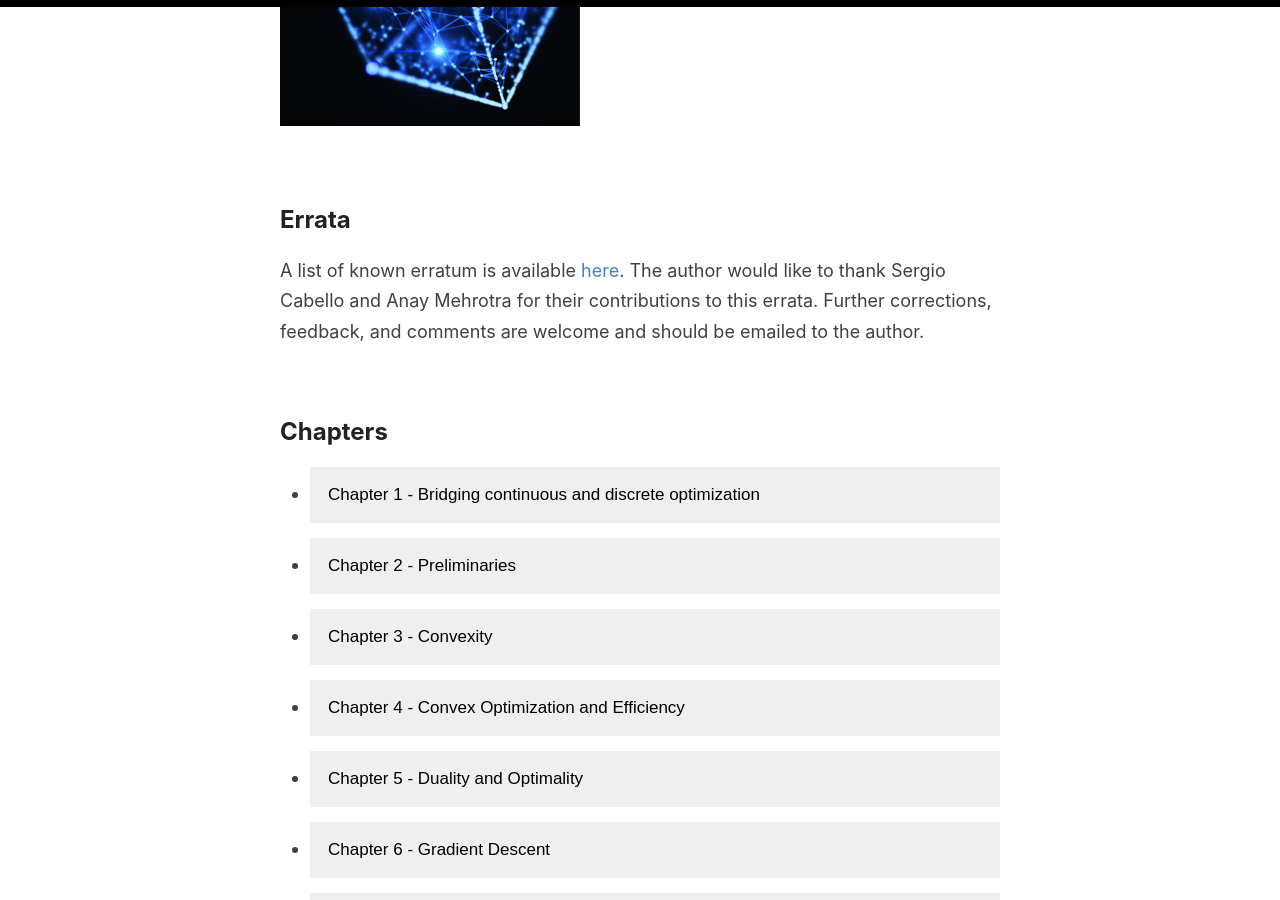
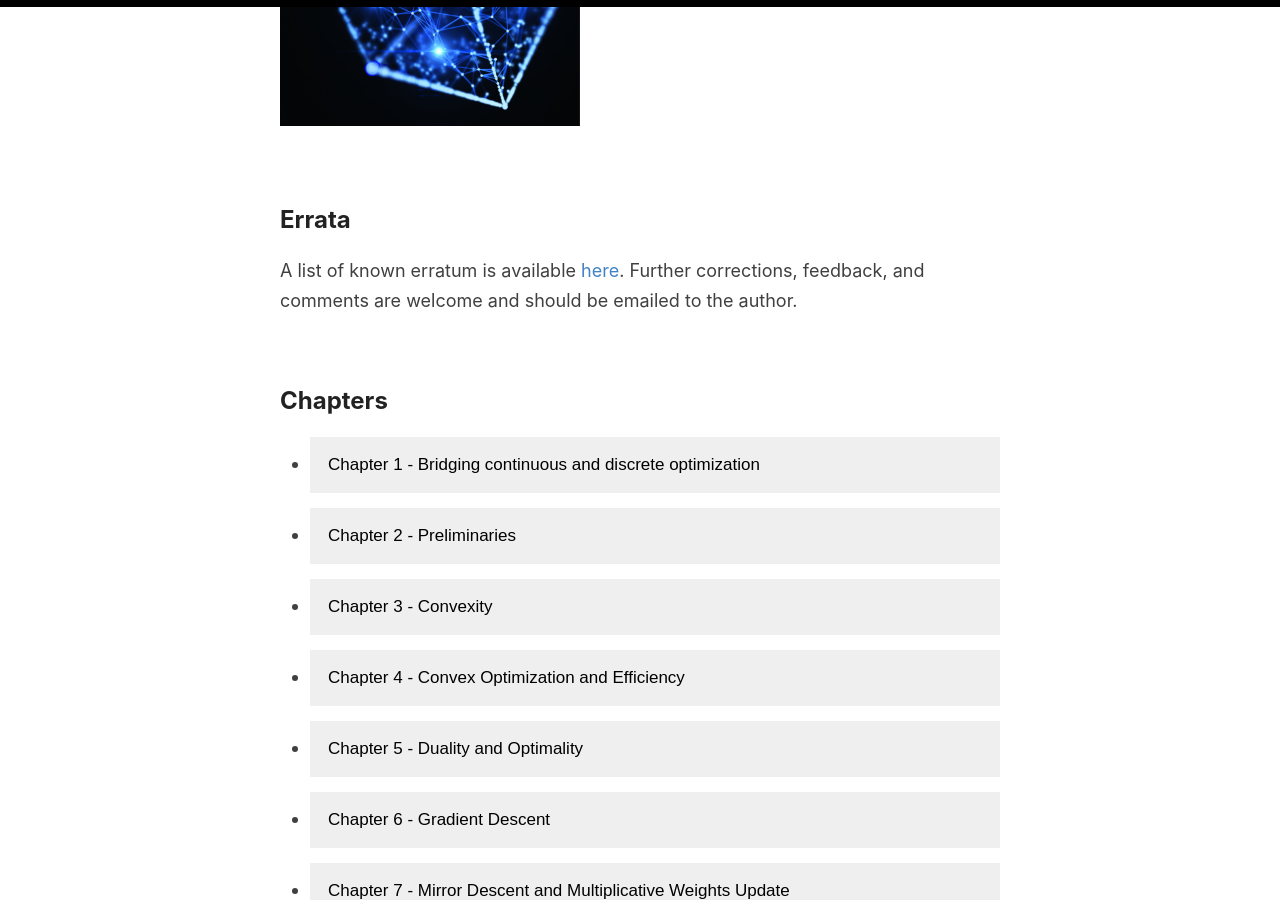
Before and after one commit to convex-optimization/convex-optimization.github.io, a Jekyll site: the page built from index.html, in a window 1280 px wide and 900 px high, scrolled down 1669 px. Built offline with Jekyll 4.4.1, drawn with Linux system fonts in a browser that asks for light colours; the list of posts is cut into pages by our own code.

Commit message:
Update default.html

```diff
--- a/_layouts/default.html
+++ b/_layouts/default.html
@@ -88,7 +88,6 @@
           <h2> Errata</h2>
           <!-- {{ site.errata }} -->
           A list of known erratum is available <a href="{{ site.errataPage }}">here</a>.
-          The author would like to thank Sergio Cabello and Anay Mehrotra for their contributions to this errata.
           <!--  -->
           Further corrections, feedback, and comments are welcome and should be emailed to the author.
          </div>
```
